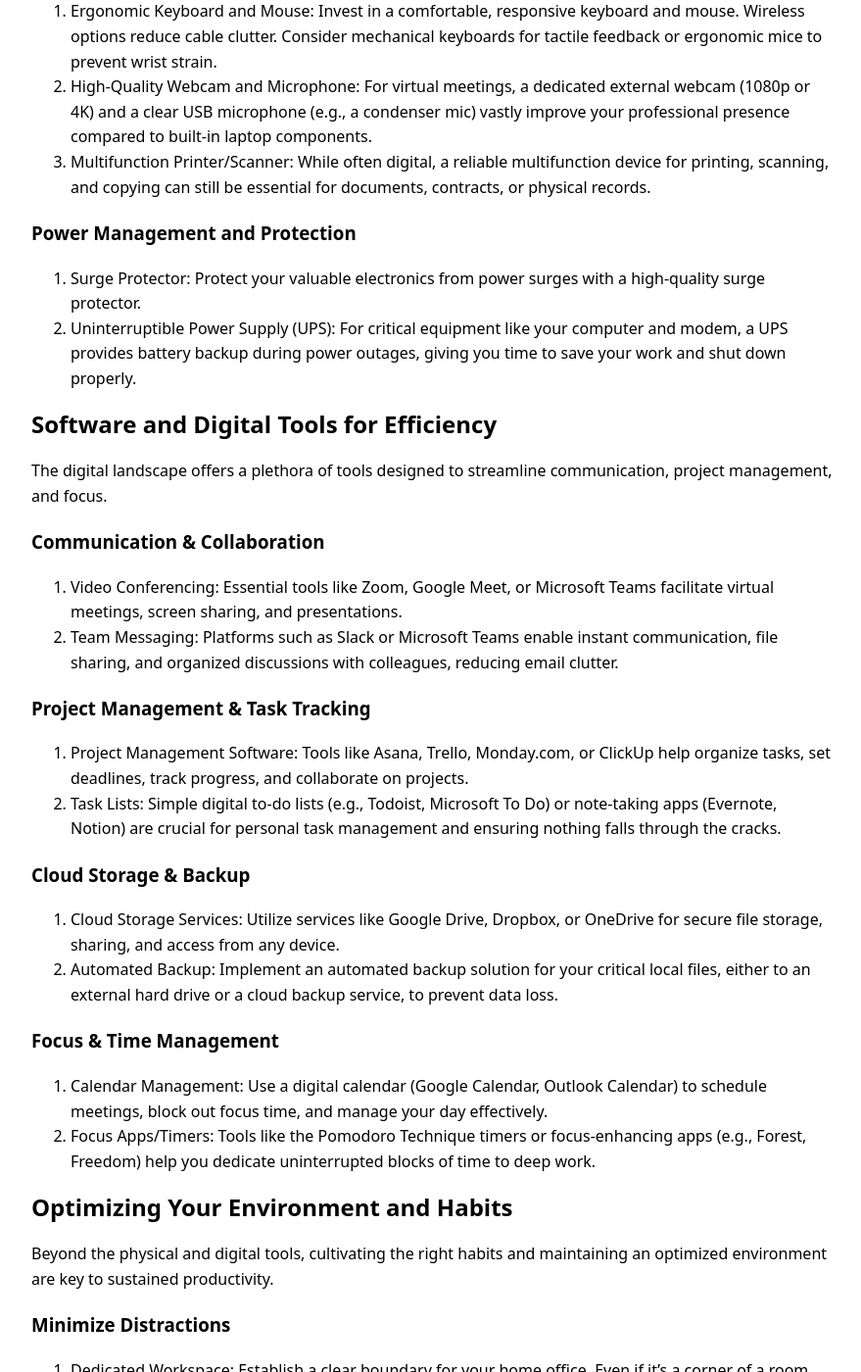
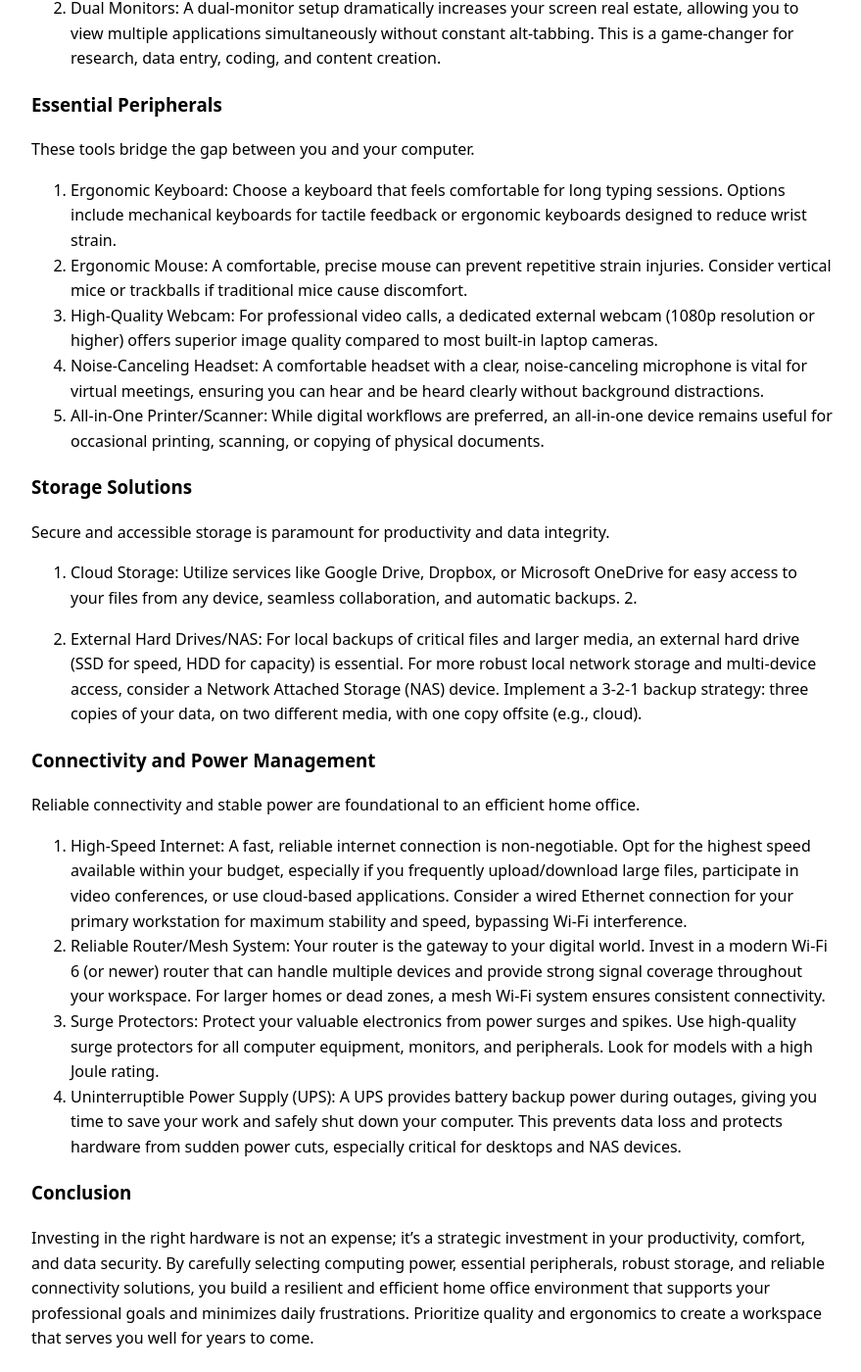
Before and after one commit to ironaclaw/ironaclaw.github.io, a Jekyll site: the page built from _posts/2026-02-12-home-office-productivity-essentials.md, in a window 1280 px wide and 1400 px high, scrolled down 1559 px. Shown: the whole window at 98% size, without its empty margins (198-1077 px from the left). Built offline with Jekyll 4.4.1, drawn with Linux system fonts in a browser that asks for light colours; some of the changed text lies outside the part shown.

Commit message:
Add 2026-02-12-home-office-productivity-essentials.md

```diff
--- a/_posts/2026-02-12-home-office-productivity-essentials.md
+++ b/_posts/2026-02-12-home-office-productivity-essentials.md
@@ -9,89 +9,69 @@ keywords: []
 model_used: gemini-2.5-flash
 ---
 
-# Boost Your Home Office Productivity: Essential Tools and Strategies
+# Boost Your Output: Essential Tools for a Productive Home Office
 
-The shift to remote work has made the home office a central hub for productivity. However, simply having a desk and a computer isn't enough. To truly thrive and maintain peak efficiency from home, a strategic approach to your workspace, technology, and habits is essential. This guide outlines the core essentials, providing actionable steps to transform your home office into a powerhouse of productivity.
+The shift to remote and hybrid work models has made the home office a central hub for many professionals and small business owners. To truly thrive in this environment, a well-equipped and optimized workspace is not a luxury, but a necessity. Productivity isn't just about working harder; it's about working smarter, and that begins with the right setup. This guide outlines the essential tools and strategies to transform your home office into a powerhouse of efficiency, ensuring you stay focused, comfortable, and highly productive.
 
-## Foundational Workspace Setup
+## Foundational Setup: The Core of Your Workspace
 
-A well-designed physical space is the bedrock of consistent productivity. Investing in the right foundational elements prevents discomfort and distraction, allowing you to focus on your work.
+A strong foundation prevents future bottlenecks and discomfort. Investing in core infrastructure pays dividends in long-term productivity and well-being.
 
 ### Ergonomic Furniture
 
-1.  Adjustable Desk: Consider a standing desk or a desk converter that allows you to alternate between sitting and standing throughout the day. This reduces sedentary time and can improve circulation and focus. Ensure ample surface area for your monitors, keyboard, mouse, and other essentials without feeling cramped.
-2.  Ergonomic Chair: A high-quality ergonomic chair is non-negotiable. Look for features like adjustable lumbar support, armrests, seat height, and tilt. Proper posture prevents back pain, neck strain, and fatigue, enabling longer periods of comfortable work.
-3.  Monitor Arm: Elevate your monitor(s) to eye level using a monitor arm. This reduces neck and eye strain. Most arms offer tilt, swivel, and height adjustments for optimal viewing.
+Your physical comfort directly impacts your ability to focus and sustain work.
+1.  Adjustable Standing Desk: Offers the flexibility to alternate between sitting and standing throughout the day, reducing sedentary behavior and improving blood circulation. Look for sturdy models with ample surface area for your monitors and peripherals.
+2.  Ergonomic Office Chair: A high-quality chair with adjustable lumbar support, armrests, seat height, and tilt mechanisms is crucial. It supports proper posture, prevents back pain, and allows for extended periods of comfortable work.
+3.  Monitor Arm: Frees up valuable desk space and allows you to position your monitors at the optimal height and distance, reducing neck and eye strain. Dual monitor arms are highly recommended for multi-screen setups.
 
 ### Reliable Connectivity
 
-1.  High-Speed Internet: A fast and stable internet connection is paramount. Opt for the highest speed package available from a reputable internet service provider (ISP) in your area.
-2.  Wired Connection: Whenever possible, connect your primary work computer directly to your router via an Ethernet cable. This provides a more stable and faster connection than Wi-Fi, minimizing latency and dropped connections during critical tasks or video calls.
-3.  Backup Internet: For critical roles, consider a backup internet solution, such as a mobile hotspot or a secondary low-cost ISP, to ensure continuity during outages.
+Your internet connection is the lifeline of your home office.
+1.  High-Speed Internet Plan: Opt for the fastest and most reliable internet service available in your area. For most professional tasks, a minimum of 100 Mbps download and 20 Mbps upload is a good starting point, especially if you frequently participate in video calls or transfer large files.
+2.  Modern Router: Ensure your router is up-to-date, preferably a Wi-Fi 6 (802.11ax) model, to handle multiple devices and provide strong, consistent coverage throughout your workspace.
+3.  Ethernet Connection: For critical devices like your primary computer, use an Ethernet cable directly to your router. This provides a more stable and faster connection than Wi-Fi, minimizing latency and dropped connections during important meetings or data transfers.
 
-### Proper Lighting
+### Power Management
 
-1.  Natural Light: Position your desk to maximize natural light, ideally near a window. Natural light improves mood, reduces eye strain, and regulates circadian rhythms.
-2.  Task Lighting: Supplement natural light with a good desk lamp. Choose one with adjustable brightness and color temperature to suit different times of day and tasks. Avoid overhead lights that create glare on your screen.
-3.  Minimize Glare: Arrange your monitors to avoid direct reflections from windows or overhead lights. Anti-glare screen protectors can also be beneficial.
+Protect your valuable electronics and ensure uninterrupted workflow.
+1.  Surge Protector: Essential for safeguarding your computer, monitors, and other electronics from power spikes that can cause irreparable damage. Choose a model with a high joule rating.
+2.  Uninterruptible Power Supply (UPS): For critical equipment, a UPS provides battery backup power during outages, allowing you to save your work and safely shut down your systems without data loss. It also offers additional surge protection and power conditioning.
 
-## Technology for Seamless Workflow
+## Technology That Drives Efficiency
 
-Beyond the physical setup, the right technology stack ensures your digital tasks are executed efficiently and without interruption.
+The right hardware can significantly enhance your workflow and reduce frustration.
 
-### Core Computing Power
+### Computing Power
 
-1.  Powerful Computer: Your primary computer (desktop or laptop) should have sufficient processing power (e.g., Intel i5/i7/Ryzen 5/7 or Apple M-series), ample RAM (16GB minimum for multitasking), and fast storage (SSD) to handle your daily applications without lag.
-2.  Dual Monitors: A dual-monitor setup significantly boosts productivity by allowing you to view multiple applications simultaneously without constant alt-tabbing. This is particularly useful for research, data entry, coding, or graphic design.
+Your primary work machine needs to keep up with your demands.
+1.  Laptop or Desktop: Invest in a computer with sufficient RAM (16GB or more is recommended for multitasking), a fast Solid State Drive (SSD) for quick boot times and application loading, and a modern processor (Intel Core i5/i7 or AMD Ryzen 5/7 equivalent or better).
+2.  Dual Monitors: A dual-monitor setup dramatically increases your screen real estate, allowing you to view multiple applications simultaneously without constant alt-tabbing. This is a game-changer for research, data entry, coding, and content creation.
 
 ### Essential Peripherals
 
-1.  Ergonomic Keyboard and Mouse: Invest in a comfortable, responsive keyboard and mouse. Wireless options reduce cable clutter. Consider mechanical keyboards for tactile feedback or ergonomic mice to prevent wrist strain.
-2.  High-Quality Webcam and Microphone: For virtual meetings, a dedicated external webcam (1080p or 4K) and a clear USB microphone (e.g., a condenser mic) vastly improve your professional presence compared to built-in laptop components.
-3.  Multifunction Printer/Scanner: While often digital, a reliable multifunction device for printing, scanning, and copying can still be essential for documents, contracts, or physical records.
+These tools bridge the gap between you and your computer.
+1.  Ergonomic Keyboard: Choose a keyboard that feels comfortable for long typing sessions. Options include mechanical keyboards for tactile feedback or ergonomic keyboards designed to reduce wrist strain.
+2.  Ergonomic Mouse: A comfortable, precise mouse can prevent repetitive strain injuries. Consider vertical mice or trackballs if traditional mice cause discomfort.
+3.  High-Quality Webcam: For professional video calls, a dedicated external webcam (1080p resolution or higher) offers superior image quality compared to most built-in laptop cameras.
+4.  Noise-Canceling Headset: A comfortable headset with a clear, noise-canceling microphone is vital for virtual meetings, ensuring you can hear and be heard clearly without background distractions.
+5.  All-in-One Printer/Scanner: While digital workflows are preferred, an all-in-one device remains useful for occasional printing, scanning, or copying of physical documents.
 
-### Power Management and Protection
+### Storage Solutions
 
-1.  Surge Protector: Protect your valuable electronics from power surges with a high-quality surge protector.
-2.  Uninterruptible Power Supply (UPS): For critical equipment like your computer and modem, a UPS provides battery backup during power outages, giving you time to save your work and shut down properly.
+Secure and accessible storage is paramount for productivity and data integrity.
+1.  Cloud Storage: Utilize services like Google Drive, Dropbox, or Microsoft OneDrive for easy access to your files from any device, seamless collaboration, and automatic backups.
+2.
 
-## Software and Digital Tools for Efficiency
+2.  External Hard Drives/NAS: For local backups of critical files and larger media, an external hard drive (SSD for speed, HDD for capacity) is essential. For more robust local network storage and multi-device access, consider a Network Attached Storage (NAS) device. Implement a 3-2-1 backup strategy: three copies of your data, on two different media, with one copy offsite (e.g., cloud).
 
-The digital landscape offers a plethora of tools designed to streamline communication, project management, and focus.
+### Connectivity and Power Management
 
-### Communication & Collaboration
+Reliable connectivity and stable power are foundational to an efficient home office.
+1.  High-Speed Internet: A fast, reliable internet connection is non-negotiable. Opt for the highest speed available within your budget, especially if you frequently upload/download large files, participate in video conferences, or use cloud-based applications. Consider a wired Ethernet connection for your primary workstation for maximum stability and speed, bypassing Wi-Fi interference.
+2.  Reliable Router/Mesh System: Your router is the gateway to your digital world. Invest in a modern Wi-Fi 6 (or newer) router that can handle multiple devices and provide strong signal coverage throughout your workspace. For larger homes or dead zones, a mesh Wi-Fi system ensures consistent connectivity.
+3.  Surge Protectors: Protect your valuable electronics from power surges and spikes. Use high-quality surge protectors for all computer equipment, monitors, and peripherals. Look for models with a high Joule rating.
+4.  Uninterruptible Power Supply (UPS): A UPS provides battery backup power during outages, giving you time to save your work and safely shut down your computer. This prevents data loss and protects hardware from sudden power cuts, especially critical for desktops and NAS devices.
 
-1.  Video Conferencing: Essential tools like Zoom, Google Meet, or Microsoft Teams facilitate virtual meetings, screen sharing, and presentations.
-2.  Team Messaging: Platforms such as Slack or Microsoft Teams enable instant communication, file sharing, and organized discussions with colleagues, reducing email clutter.
+### Conclusion
 
-### Project Management & Task Tracking
-
-1.  Project Management Software: Tools like Asana, Trello, Monday.com, or ClickUp help organize tasks, set deadlines, track progress, and collaborate on projects.
-2.  Task Lists: Simple digital to-do lists (e.g., Todoist, Microsoft To Do) or note-taking apps (Evernote, Notion) are crucial for personal task management and ensuring nothing falls through the cracks.
-
-### Cloud Storage & Backup
-
-1.  Cloud Storage Services: Utilize services like Google Drive, Dropbox, or OneDrive for secure file storage, sharing, and access from any device.
-2.  Automated Backup: Implement an automated backup solution for your critical local files, either to an external hard drive or a cloud backup service, to prevent data loss.
-
-### Focus & Time Management
-
-1.  Calendar Management: Use a digital calendar (Google Calendar, Outlook Calendar) to schedule meetings, block out focus time, and manage your day effectively.
-2.  Focus Apps/Timers: Tools like the Pomodoro Technique timers or focus-enhancing apps (e.g., Forest, Freedom) help you dedicate uninterrupted blocks of time to deep work.
-
-## Optimizing Your Environment and Habits
-
-Beyond the physical and digital tools, cultivating the right habits and maintaining an optimized environment are key to sustained productivity.
-
-### Minimize Distractions
-
-1.  Dedicated Workspace: Establish a clear boundary for your home office. Even if it's a corner of a room, mentally and physically separate it from leisure spaces.
-2.  Noise Control: Use noise-canceling headphones to block out household sounds. Communicate your work hours to family members to minimize interruptions.
-3.  Digital Detox: Implement strategies to reduce digital distractions, such as turning off non-essential notifications, closing unnecessary browser tabs, and scheduling specific times to check email or social media.
-
-### Organization and Decluttering
-
-1.  Cable Management: Use cable ties, sleeves, or cable management boxes to keep your desk tidy and prevent tangled
-
-## Conclusion
-Creating a productive home office is an ongoing process of refinement. By strategically implementing the right tools, optimizing your digital and physical environment, and cultivating focused work habits, you can significantly enhance your output and achieve a better work-life balance. Regularly assess your workflow, identify areas for improvement, and adapt your strategies to maintain peak performance. Remember, the most effective home office is one that is tailored to your specific needs and work style.
+Investing in the right hardware is not an expense; it's a strategic investment in your productivity, comfort, and data security. By carefully selecting computing power, essential peripherals, robust storage, and reliable connectivity solutions, you build a resilient and efficient home office environment that supports your professional goals and minimizes daily frustrations. Prioritize quality and ergonomics to create a workspace that serves you well for years to come.
```
